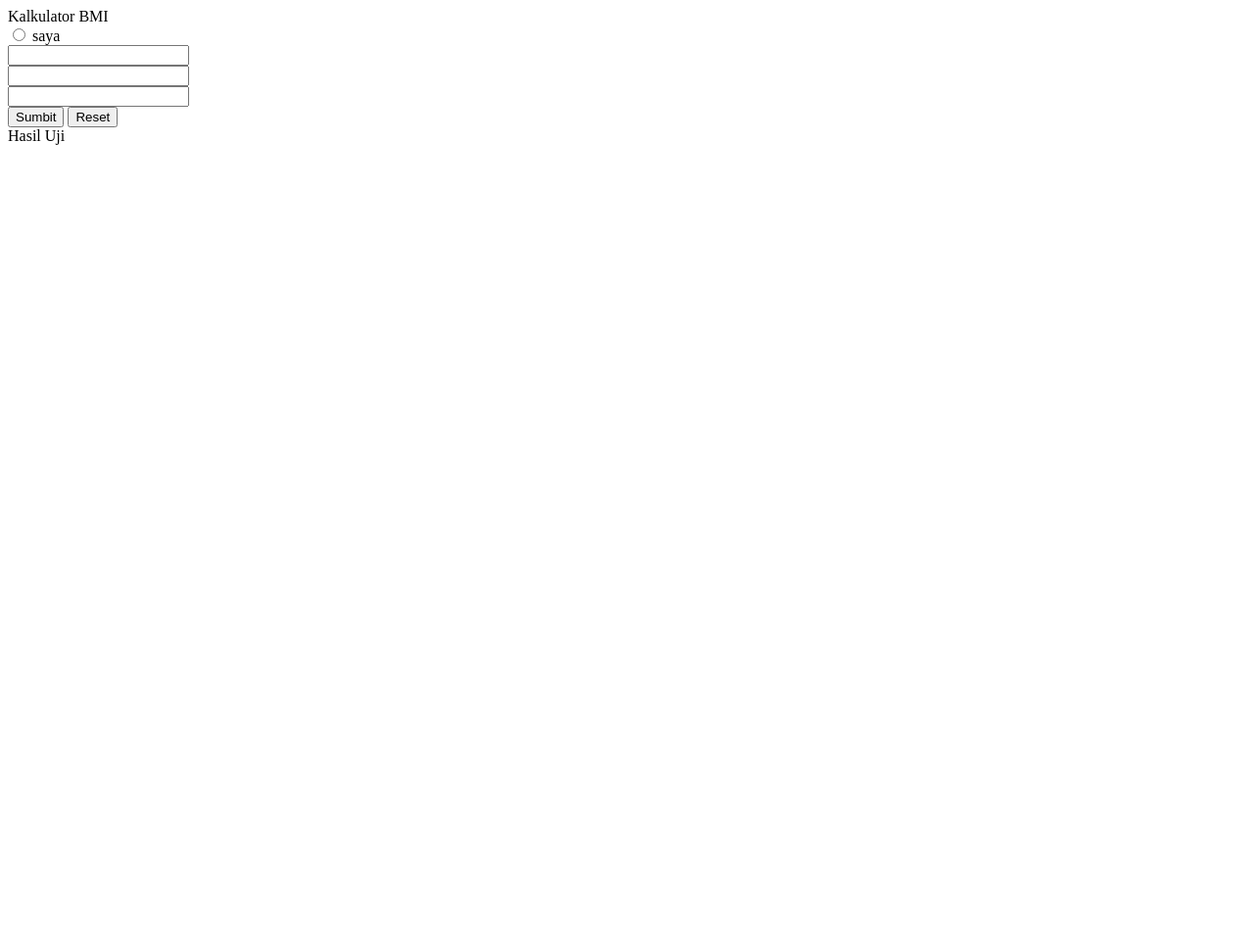
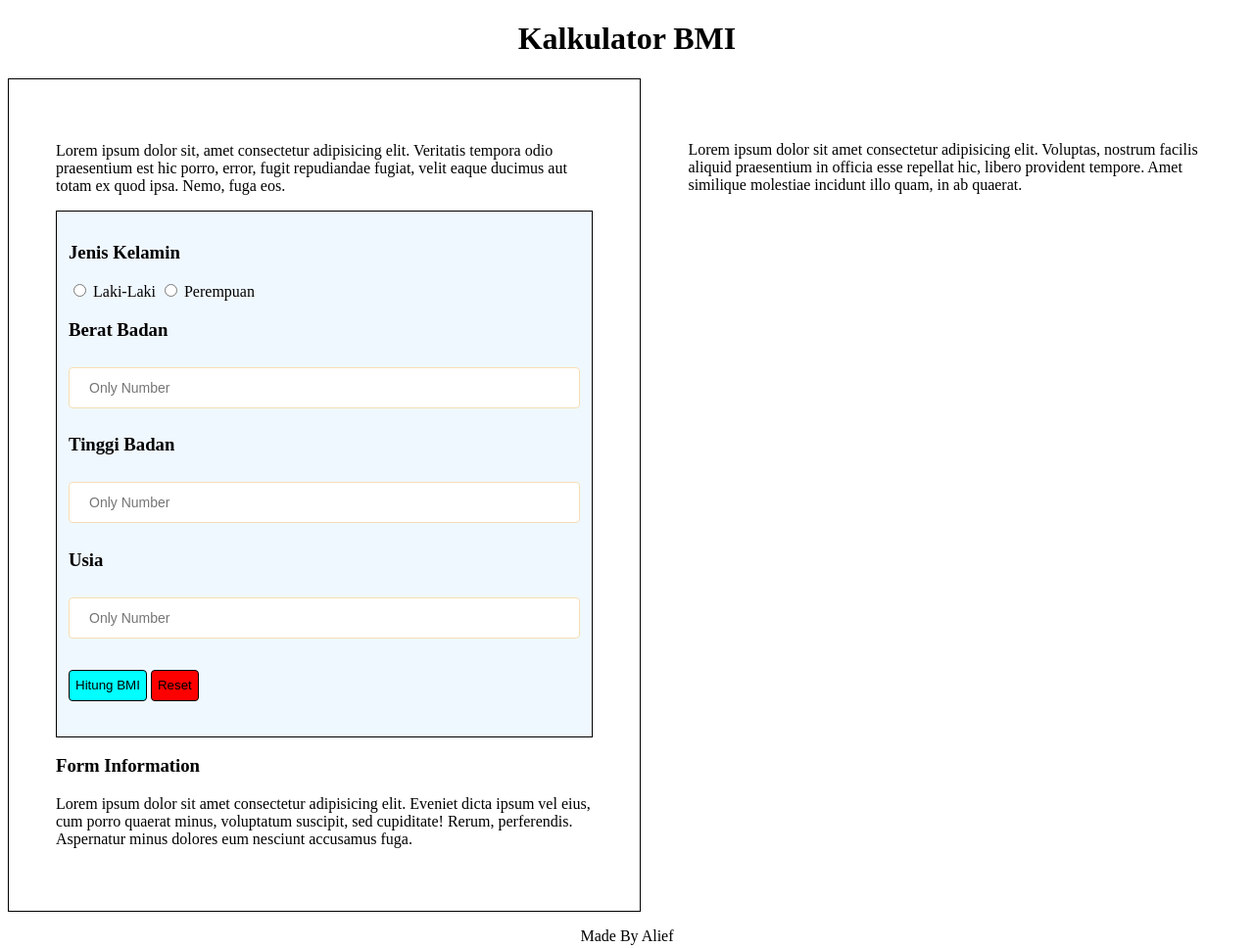
Before and after one commit to revou-fundamental-course/5-aug-24-aliefrivanto, a plain HTML site: page index.html in a window 1280 px wide. Shown: the whole page at 98% size. Before the commit the page ends 800 px from the top, so only its background shows below. Drawn offline with Linux system fonts and the light colour scheme.

Commit message:
update styling + layout

```diff
--- a/index.html
+++ b/index.html
@@ -8,29 +8,56 @@
     <title>Kalkulator BMI</title>
 </head>
 <body>
+    <header class="header">
+        <h1>Kalkulator BMI</h1>
 
+    </header>
+    <main>
 
-    <div>
-        <div>
-            <header>Kalkulator BMI</header>
-            <div id="kotak">
+        <aside id="pertama">
+            <article>
+                <p>Lorem ipsum dolor sit, amet consectetur adipisicing elit. Veritatis tempora odio praesentium est hic porro, error, fugit repudiandae fugiat, velit eaque ducimus aut totam ex quod ipsa. Nemo, fuga eos.</p>
+            </article>
+            <form action="">
+                <div>
+                    <h3>Jenis Kelamin</h3>
+                    <input type="radio" name="jk" value="lk" id="lk">
+                    <label for="lk">Laki-Laki</label>
+                    <input type="radio" name="jk" value="pr" id="pr">
+                    <label for="pr">Perempuan</label>
+                </div>
+                <div>
+                    <h3>Berat Badan</h3>
+                    <input type="number" placeholder="Only Number">
+                </div>
+                <div>
+                    <h3>Tinggi Badan</h3>
+                    <input type="number" placeholder="Only Number">
+                </div>
+                <div>
+                    <h3>Usia</h3>
+                    <input type="number" placeholder="Only Number">
+                </div>
+                <div>
+                    <button class="button bg-aqua">Hitung BMI</button>
+                    <button class="button bg-red">Reset</button>
+                </div>
+            </form>
+            <article>
+                <header><h3>Form Information</h3></header>
+                <p>Lorem ipsum dolor sit amet consectetur adipisicing elit. Eveniet dicta ipsum vel eius, cum porro quaerat minus, voluptatum suscipit, sed cupiditate! Rerum, perferendis. Aspernatur minus dolores eum nesciunt accusamus fuga.</p>
+            </article>
+        </aside>
+        <aside id="kedua">
+            <section>
+                <p>Lorem ipsum dolor sit amet consectetur adipisicing elit. Voluptas, nostrum facilis aliquid praesentium in officia esse repellat hic, libero provident tempore. Amet similique molestiae incidunt illo quam, in ab quaerat.</p>
+            </section>
+        </aside>
 
-                <input type="radio" name="" id=""> saya
-                <br>
-                <input type="text">
-                <br>
-                <input type="text">
-                <br>
-                <input type="text">
-                <br>
-                <input type="submit" value="Sumbit">
-                <input type="submit" value="Reset">
-            </div>
+    </main>
+    <footer>
+        <p>Made By Alief</p>
 
-        </div>
-        <div>
-            <header>Hasil Uji</header>
-        </div>
-    </div>
+    </footer>
 </body>
 </html>
--- a/style.css
+++ b/style.css
@@ -0,0 +1,48 @@
+form{
+    padding: 12px;
+    background-color: aliceblue;
+    border: 1px solid;
+}
+main{
+    display: flex;
+}
+.header{
+    text-align: center;
+}
+#pertama{
+    padding: 48px;
+    border: 1px solid;
+}
+input[type=number]{
+    width: 100%;
+    padding: 12px 20px;
+    margin: 8px 0;
+    display: inline-block;
+    border: 1px solid wheat;
+    border-radius: 4px;
+    box-sizing: border-box;
+    font-size: 14px;
+}
+#kedua{
+    padding: 48px;
+}
+.button{
+    border: 1px solid;
+
+
+    border-radius: 4px;
+    height: 32px;
+    margin-top: 24px;
+    margin-bottom: 24px;
+}
+footer > p{
+    text-align: center;
+}
+.bg-aqua{
+    background-color: aqua;
+    color: black;
+}
+.bg-red{
+    background-color: red;
+    color: black;
+}
```
